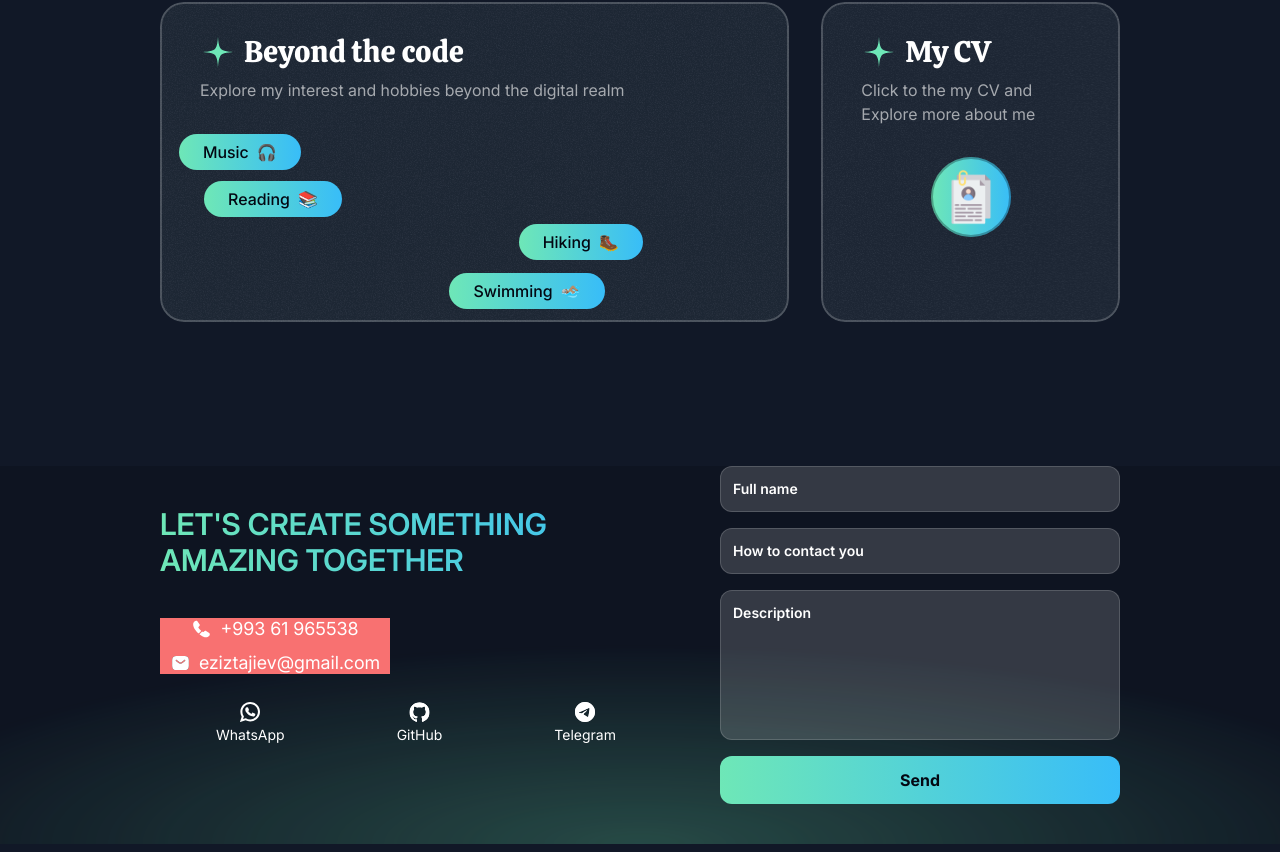
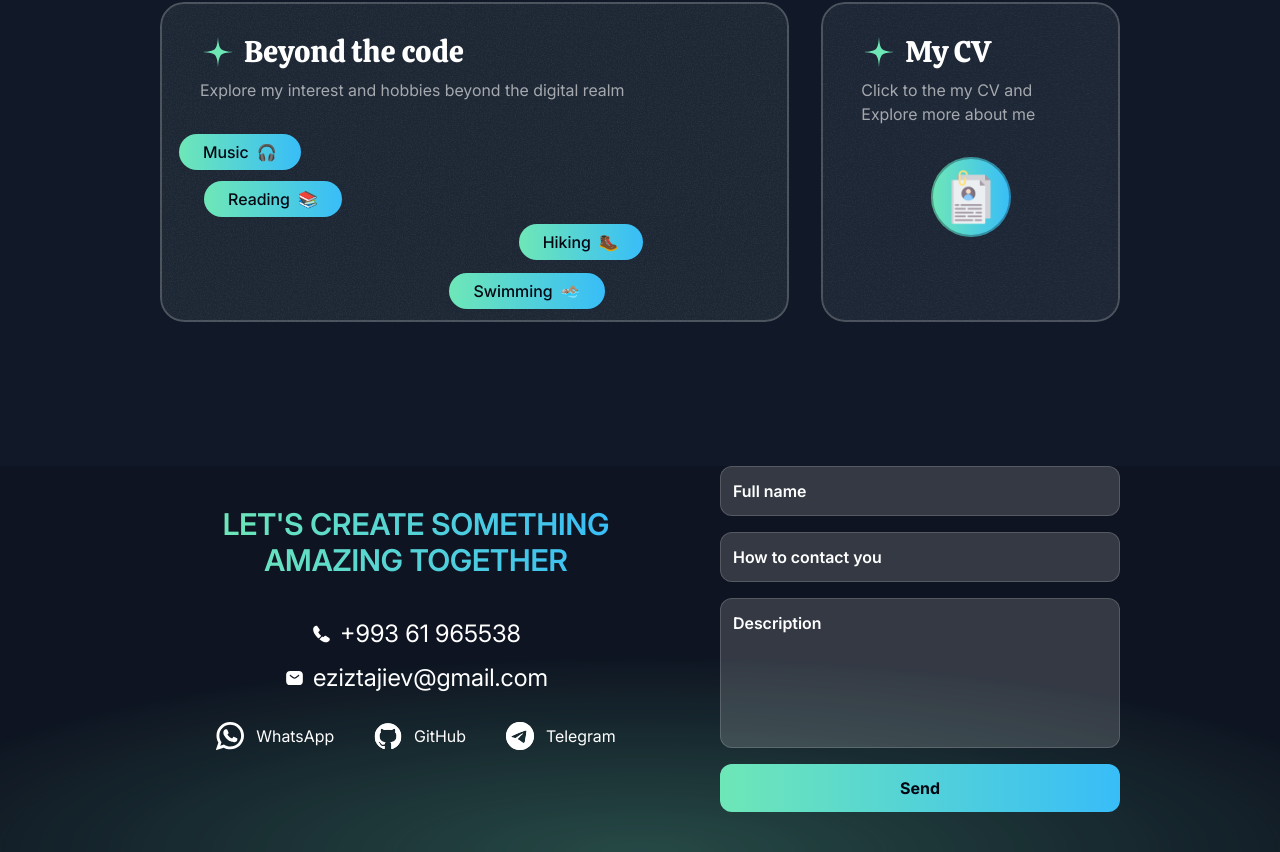
Before and after one commit to eziz-tajiev/Portfolio, a Next.js app: page / in a window 1280 px wide. Shown: the part 4186-5038 px from the top of the page. Built offline with nearby package versions, Linux system fonts and the light colour scheme.

Commit message:
tablet version is ready

```diff
--- a/src/app/globals.css
+++ b/src/app/globals.css
@@ -12,7 +12,7 @@
     }
 
     .contact-input {
-        @apply bg-[rgba(255,255,255,0.16)] p-3 rounded-xl border border-[rgba(255,255,255,0.16)] text-sm font-semibold placeholder-white/100 focus:outline-none focus:border-[rgba(255,255,255,0.4)];
+        @apply bg-[rgba(255,255,255,0.16)] p-3 rounded-xl border border-[rgba(255,255,255,0.16)] text-sm md:text-base font-semibold placeholder-white/100 focus:outline-none focus:border-[rgba(255,255,255,0.4)];
     }
 }
 
--- a/src/sections/Contact.tsx
+++ b/src/sections/Contact.tsx
@@ -47,17 +47,17 @@ const contacts = [
 ]
 const socialMedia = [
   {
-    icon: <WhatsApp className='size-5' />,
+    icon: <WhatsApp className='size-5 md:size-7' />,
     title: 'WhatsApp',
     href: '#',
   },
   {
-    icon: <GitHub />,
+    icon: <GitHub className="md:size-7" />,
     title: 'GitHub',
     href: '#',
   },
   {
-    icon: <Telegram />,
+    icon: <Telegram className="md:size-7"/>,
     title: 'Telegram',
     href: '#',
   },
@@ -74,12 +74,12 @@ export const ContactSection = () => {
             <div className="flex flex-col gap-12 lg:flex lg:flex-row lg:justify-between">
               {/* 1 element */}
               <div className="lg:w-[530px]">
-                <div className="flex justify-center md:justify-start py-10">
-                  <h2 className="text-2xl md:text-3xl w-[274px] md:w-[510px] text-center md:text-start font-semibold uppercase bg-clip-text
+                <div className="flex justify-center py-10">
+                  <h2 className="text-2xl md:text-3xl w-[274px] md:w-[400px] text-center font-semibold uppercase bg-clip-text
                   bg-gradient-to-r from-emerald-300 to-sky-400 text-transparent">Let's create something amazing together</h2>
                 </div>
-                  <div className="bg-red-400 flex justify-center md:justify-start md:inline-flex">
-                    <div className="flex flex-col items-center justify-center md:justify-start text-[18px] leading-[21.78px] gap-3 w-[230px]">
+                  <div className="flex justify-center md:justify-center">
+                    <div className="flex flex-col items-center justify-center text-[18px] leading-[21.78px] gap-3 w-[230px] md:text-2xl">
                       {contacts.map(contact=>(
                       <a href={contact.href} className="inline-flex gap-2 items-center">
                         <span>{contact.icon}</span>
@@ -89,11 +89,11 @@ export const ContactSection = () => {
                     </div>
                   </div>
 
-                  <div className="flex justify-around pt-7">
+                  <div className="flex justify-around pt-7 md:justify-center md:gap-10">
                       {socialMedia.map(media=>(
-                        <a href={media.href}>
+                        <a href={media.href} className="md:inline-flex md:items-center md:gap-3">
                           <span className="flex justify-center">{media.icon}</span>
-                          <span className="text-[14px] leading-[16.94px]">{media.title}</span>
+                          <span className="text-[14px] leading-[16.94px] md:text-base">{media.title}</span>
                         </a>
                       ))}
                   </div>
```
